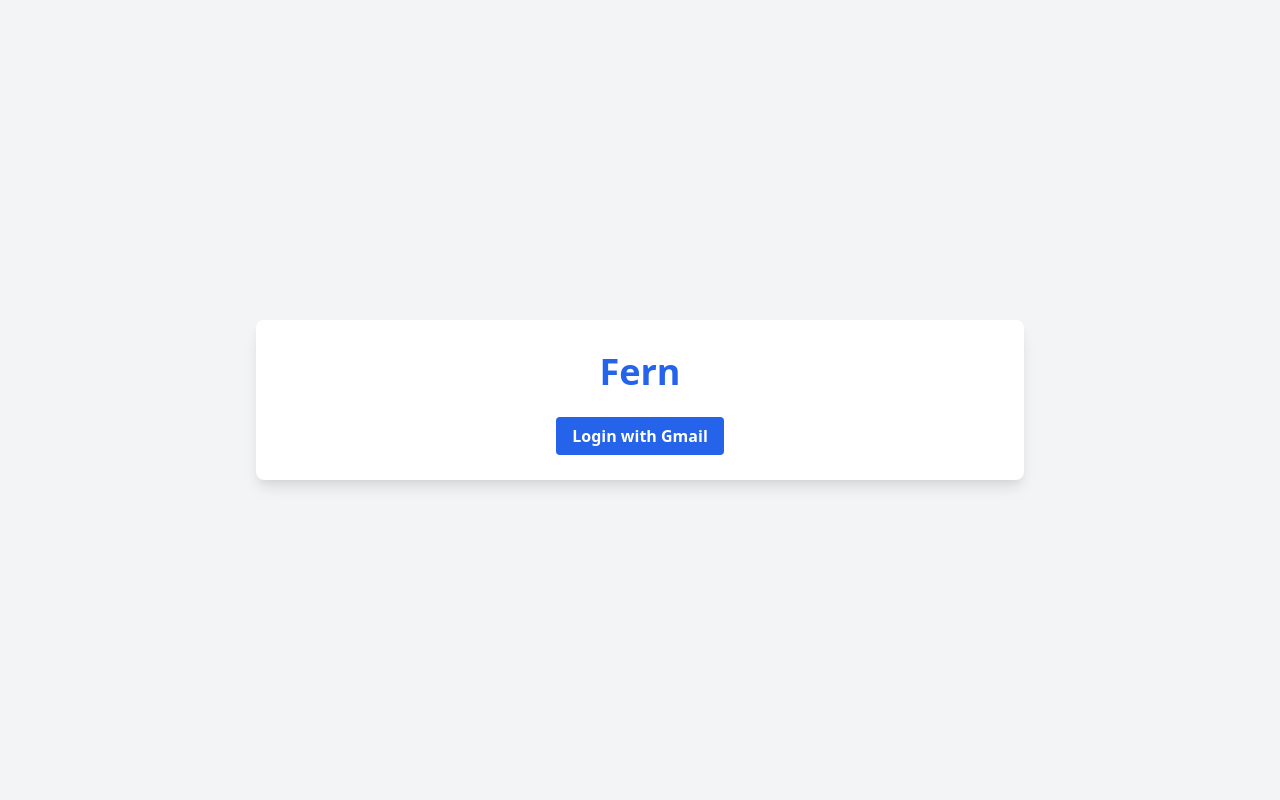
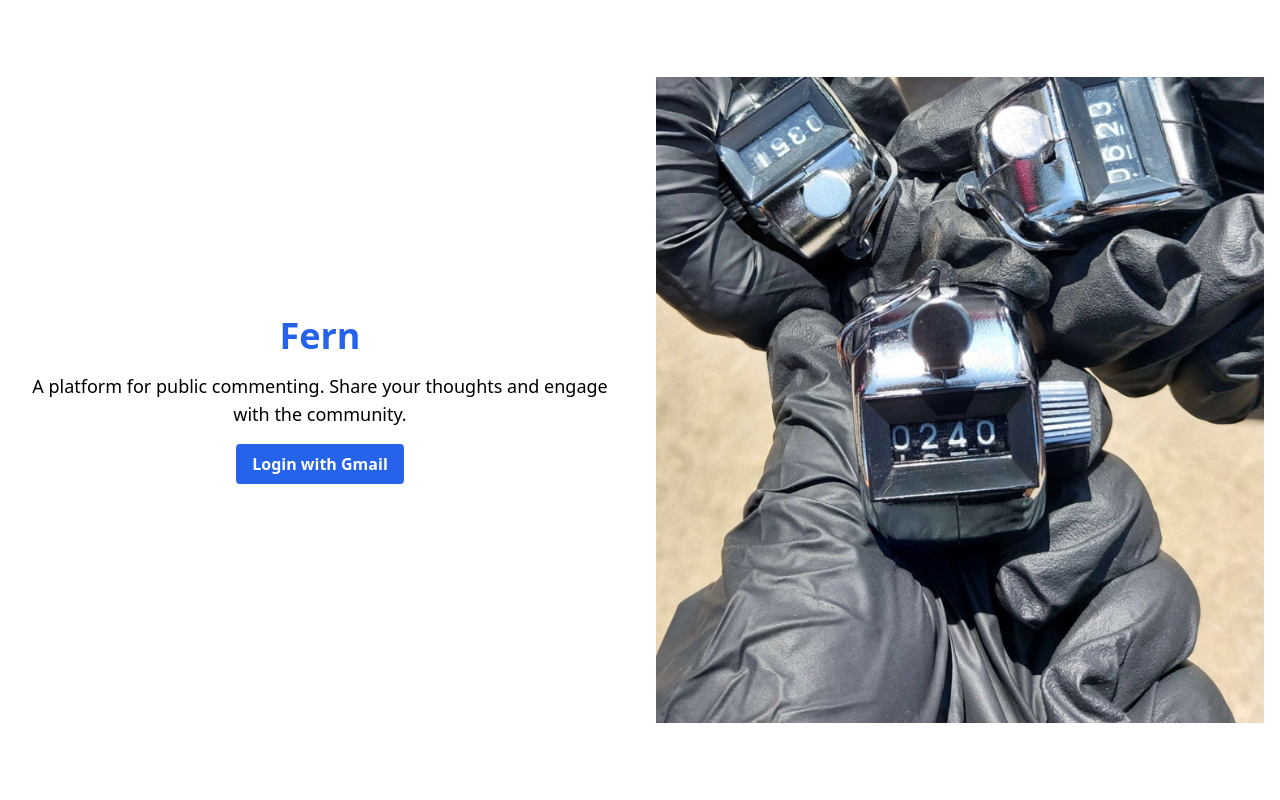
Before and after one commit to KeshavNarang/Leaflet, a Flask app: page / in a window 1280 px wide. Run offline with Flask 3, Linux system fonts and the light colour scheme.

Commit message:
change homepage design

```diff
--- a/app.py
+++ b/app.py
@@ -55,7 +55,10 @@ def index():
         user_cities = [city.strip() for city in current_user.city.split(',')] if current_user.city else []
         is_admin = current_user.email in ADMIN_EMAILS
         opportunities = Opportunity.get_opportunities_for_user_cities(user_cities, is_admin)
-    return render_template("index.html", opportunities=opportunities, ADMIN_EMAILS=ADMIN_EMAILS, len=len)
+        return render_template("index.html", opportunities=opportunities, ADMIN_EMAILS=ADMIN_EMAILS, len=len)
+
+    else:
+        return render_template("login.html")
 
 def get_google_provider_cfg():
     return requests.get(GOOGLE_DISCOVERY_URL).json()
--- a/templates/index.html
+++ b/templates/index.html
@@ -1,14 +1,9 @@
-<!DOCTYPE html>
-<html lang="en">
-<head>
-  <meta charset="UTF-8">
-  <meta name="viewport" content="width=device-width, initial-scale=1.0">
-  <title>Home</title>
-  <link href="https://cdn.jsdelivr.net/npm/tailwindcss@2.2.19/dist/tailwind.min.css" rel="stylesheet">
-</head>
-<body class="bg-gray-100 min-h-screen flex items-center justify-center">
-  <div class="bg-white p-8 rounded-lg shadow-lg w-full max-w-3xl text-center">
-    <h1 class="text-4xl font-bold mb-8 text-blue-600 title-animation"> Fern </h1>
+{% extends "base.html" %}
+
+{% block title %}Home{% endblock %}
+
+{% block content %}
+  <h1 class="text-4xl font-bold mb-8 text-blue-600 title-animation">Fern</h1>
 
   {% if current_user.is_authenticated %}
     <p class="text-xl mb-4">Hello, {{ current_user.name }}! <br> Email: {{ current_user.email }}</p>
@@ -67,6 +62,4 @@
   {% else %}
     <a class="bg-blue-600 hover:bg-blue-700 text-white font-bold py-2 px-4 rounded focus:outline-none focus:shadow-outline" href="{{ url_for('login') }}">Login with Gmail</a>
   {% endif %}
-    </div>
-  </body>
-</html>
+{% endblock %}
--- /dev/null
+++ b/templates/login.html
@@ -0,0 +1,32 @@
+<!DOCTYPE html>
+<html lang="en">
+<head>
+  <meta charset="UTF-8">
+  <meta name="viewport" content="width=device-width, initial-scale=1.0">
+  <title>Home</title>
+  <link href="https://cdn.jsdelivr.net/npm/tailwindcss@2.2.19/dist/tailwind.min.css" rel="stylesheet">
+  <style>
+    .title-animation {
+      animation: fadeIn 2s ease-in-out;
+    }
+    @keyframes fadeIn {
+      from { opacity: 0; }
+      to { opacity: 1; }
+    }
+  </style>
+</head>
+<body class="bg-white min-h-screen flex items-center justify-center p-0 m-0">
+
+  <div class="w-full h-full grid grid-cols-1 md:grid-cols-2">
+    <div class="login-section flex flex-col justify-center items-center p-4">
+      <h1 class="text-4xl font-bold mb-4 text-blue-600 title-animation">Fern</h1>
+      <p class="text-lg mb-4 text-center">A platform for public commenting. Share your thoughts and engage with the community.</p>
+      <a class="bg-blue-600 hover:bg-blue-700 text-white font-bold py-2 px-4 rounded focus:outline-none focus:shadow-outline" href="{{ url_for('login') }}">Login with Gmail</a>
+    </div>
+    <div class="image-section flex justify-center items-center p-4">
+      <img src="clickers.jpg" alt="Image" class="w-full h-auto">
+    </div>
+  </div>
+
+</body>
+</html>
```
Also changed, not shown: templates/base.html (added, +15 -0 lines), templates/clickers.jpg (added). Lines whose indentation alone changed are shown as unchanged.
